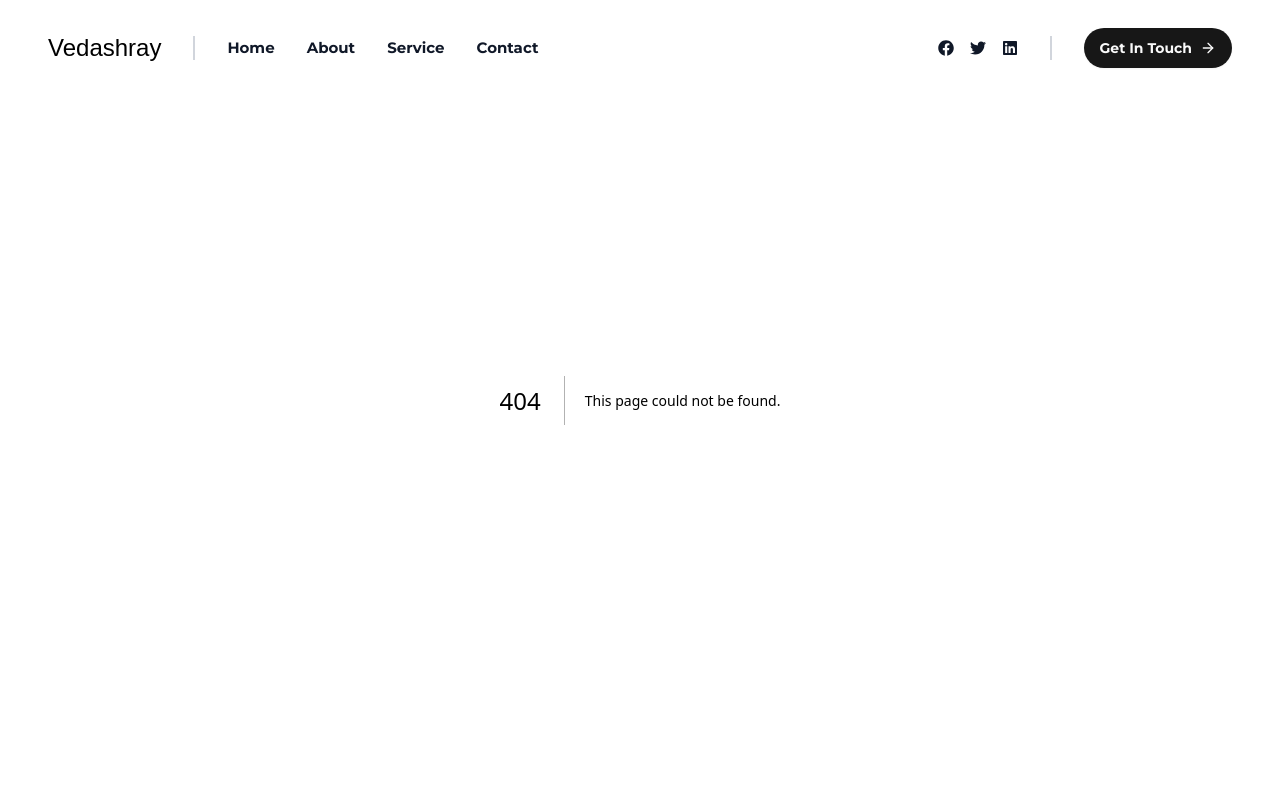
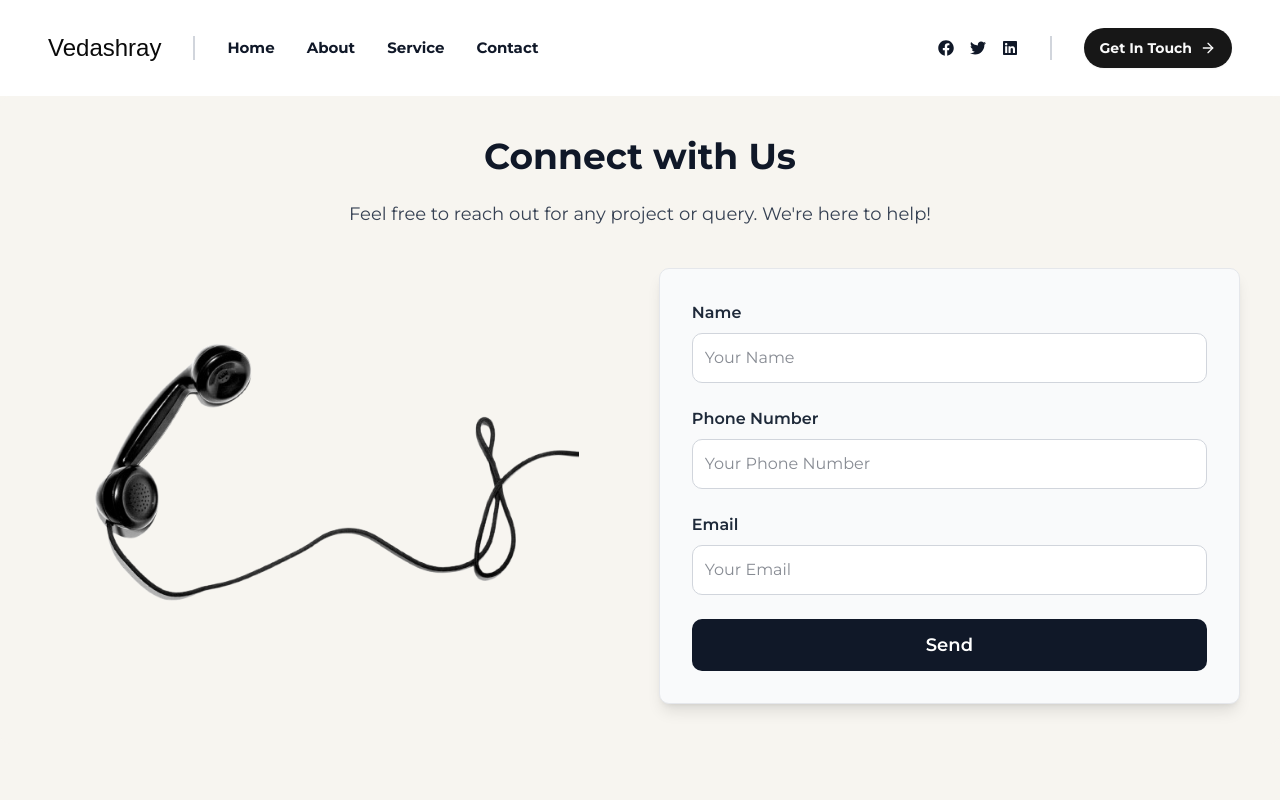
Before and after one commit to imabhaysachan20/vedashray, a Next.js app: page /contact in a window 1280 px wide. Before the commit this address had no page. Shown: the top 800 px of the page. Built offline with nearby package versions, Linux system fonts and the light colour scheme; a web font is replaced by a local one.

Commit message:
desktop view done

```diff
--- a/app/components/footer.jsx
+++ b/app/components/footer.jsx
@@ -5,7 +5,7 @@ import GlobalContainer from './container'
 
 function Footer() {
   return (
-    <GlobalContainer className="bg-[#d7edfc]">
+
     <footer className='bg-[#d7edfc] py-8 md:py-12'>
       <div className='container mx-auto px-4'>
         <div className='grid grid-cols-1 md:grid-cols-2  bg-[#c7e3f8] p-8 border border-[#4a93c6] border-2 border-dashed rounded-2xl gap-8'>
@@ -59,7 +59,7 @@ function Footer() {
       </div>
 
     </footer>
-    </GlobalContainer>
+
   )
 }
 
--- /dev/null
+++ b/app/contact/page.jsx
@@ -0,0 +1,127 @@
+// pages/contact.js
+"use client";
+import { useCallback, useState } from "react";
+import { Button, } from "@/components/ui/button";
+import { Input } from "@/components/ui/input";
+import { Label } from "@/components/ui/label";
+// pages/contact.js
+// pages/contact.js
+// pages/contact.js
+import Image from "next/image";
+import { toast } from "react-toastify";
+import Link from "next/link";
+
+export default function ContactUs() {
+  const [isSubmitting,setIsSubmitting] = useState(false);
+  const handleSubmit = useCallback((e) => {
+    setIsSubmitting(true)
+    e.preventDefault();
+
+    // Use FormData to gather data from the form
+    const formData = new FormData(e.currentTarget);
+
+    // Convert formData to a regular object to view the data
+    const formValues = Object.fromEntries(formData.entries());
+    fetch('https://sheetdb.io/api/v1/', {
+      method: 'POST',
+      headers: {
+          'Accept': 'application/json',
+          'Content-Type': 'application/json'
+      },
+      body: JSON.stringify({
+          data: [
+                  formValues
+          ]
+      })
+  })
+    .then((response) => toast.success("Submitted"))
+    .finally(()=>{setIsSubmitting(false)})
+    // Here you can send formValues to your API or backend
+    // Example: await fetch('/api/submit', { method: 'POST', body: JSON.stringify(formValues) });
+
+    // Optionally, reset the form after submission
+
+    e.target.reset();
+  }, []);
+  return (
+    <div className="container mx-auto my-24 p-6 md:p-10 bg-[#f7f5f0] rounded-lg">
+      <h1 className="text-4xl font-bold text-center mb-6 text-gray-900">
+        Connect with Us
+      </h1>
+      <p className="text-center text-gray-700 mb-10 text-lg">
+        Feel free to reach out for any project or query. We&apos;re here to help!
+      </p>
+
+      <div className="flex flex-col md:flex-row items-center justify-center space-y-10 md:space-y-0 md:space-x-10">
+
+        {/* Left Side: Stock Image */}
+        <div className="w-full md:w-1/2 flex justify-center">
+          <Image
+            src="/contact.png" // Replace with your stock image path
+            alt="Contact Us"
+            width={500}
+            height={350}
+
+          />
+        </div>
+
+        {/* Right Side: Contact Form */}
+        <div className="w-full md:w-1/2 bg-gray-50 p-8 rounded-lg shadow-lg border border-gray-200">
+        <form onSubmit={handleSubmit} className="space-y-6">
+      <div>
+        <label htmlFor="name" className="block text-gray-800 font-semibold">
+          Name
+        </label>
+        <input
+          id="name"
+          name="name" // Include name attribute to work with FormData
+          type="text"
+          required
+          placeholder="Your Name"
+          className="w-full mt-2 p-3 bg-white text-gray-900 border border-gray-300 rounded-lg focus:outline-none focus:ring-2 focus:ring-gray-400"
+        />
+      </div>
+      <div>
+        <label htmlFor="phone" className="block text-gray-800 font-semibold">
+          Phone Number
+        </label>
+        <input
+          id="phone"
+          maxLength={10}
+          required
+          name="phone" // Include name attribute to work with FormData
+          type="tel"
+          placeholder="Your Phone Number"
+          className="w-full mt-2 p-3 bg-white text-gray-900 border border-gray-300 rounded-lg focus:outline-none focus:ring-2 focus:ring-gray-400"
+        />
+      </div>
+      <div>
+        <label htmlFor="email" className="block text-gray-800 font-semibold">
+          Email
+        </label>
+        <input
+          id="email"
+          name="email" // Include name attribute to work with FormData
+          required
+          type="email"
+          placeholder="Your Email"
+          className="w-full mt-2 p-3 bg-white text-gray-900 border border-gray-300 rounded-lg focus:outline-none focus:ring-2 focus:ring-gray-400"
+        />
+      </div>
+      <div>
+        <button
+        disabled={isSubmitting}
+          type="submit"
+          className="w-full bg-gray-900 text-white py-3 rounded-lg font-semibold text-lg transition duration-300 hover:bg-gray-700"
+        >
+          Send
+        </button>
+      </div>
+    </form>
+
+
+        </div>
+      </div>
+    </div>
+  );
+}
--- a/app/layout.js
+++ b/app/layout.js
@@ -1,6 +1,7 @@
 import {Calistoga,Montserrat } from "next/font/google";
 import "./globals.css";
 import Header from "./components/header";
+import Footer from "./components/footer";
 
 const montserrat = Montserrat({
   subsets:['latin'],
@@ -28,6 +29,7 @@ export default function RootLayout({ children }) {
       >
         <Header/>
         {children}
+        <Footer/>
       </body>
     </html>
   );
--- a/app/page.js
+++ b/app/page.js
@@ -21,7 +21,7 @@ export default function Home() {
       <Testimony/>
       <Client/>
       <div className="bg-white" id ="services">
-    <div className='relative bg-[#3e8bc2] h-[20vh] mt-24 flex items-center justify-center'>
+    <div className='relative bg-[#3e8bc2] h-[20vh] mt-24` flex items-center justify-center'>
     <div className="absolute w-full bottom-0 bg-[url('/wave2.svg')] bg- h-[30px] mt-40 bg-contain animate-backgroundPosition"></div>
 
 
@@ -33,7 +33,7 @@ export default function Home() {
       <Services/>
       </GlobalContainer>
       <GlobalContainer className="bg-[#d7edfc]">
-      <Footer/>
+
       </GlobalContainer>
 
     </div>
--- /dev/null
+++ b/components/ui/input.jsx
@@ -0,0 +1,24 @@
+import * as React from "react"
+
+import { cn } from "@/lib/utils"
+
+function Input({
+  className,
+  type,
+  ...props
+}) {
+  return (
+    (<input
+      type={type}
+      data-slot="input"
+      className={cn(
+        "file:text-foreground placeholder:text-muted-foreground selection:bg-primary selection:text-primary-foreground dark:bg-input/30 border-input flex h-9 w-full min-w-0 rounded-md border bg-transparent px-3 py-1 text-base shadow-xs transition-[color,box-shadow] outline-none file:inline-flex file:h-7 file:border-0 file:bg-transparent file:text-sm file:font-medium disabled:pointer-events-none disabled:cursor-not-allowed disabled:opacity-50 md:text-sm",
+        "focus-visible:border-ring focus-visible:ring-ring/50 focus-visible:ring-[3px]",
+        "aria-invalid:ring-destructive/20 dark:aria-invalid:ring-destructive/40 aria-invalid:border-destructive",
+        className
+      )}
+      {...props} />)
+  );
+}
+
+export { Input }
--- /dev/null
+++ b/components/ui/label.jsx
@@ -0,0 +1,23 @@
+"use client"
+
+import * as React from "react"
+import * as LabelPrimitive from "@radix-ui/react-label"
+
+import { cn } from "@/lib/utils"
+
+function Label({
+  className,
+  ...props
+}) {
+  return (
+    (<LabelPrimitive.Root
+      data-slot="label"
+      className={cn(
+        "flex items-center gap-2 text-sm leading-none font-medium select-none group-data-[disabled=true]:pointer-events-none group-data-[disabled=true]:opacity-50 peer-disabled:cursor-not-allowed peer-disabled:opacity-50",
+        className
+      )}
+      {...props} />)
+  );
+}
+
+export { Label }
--- a/package.json
+++ b/package.json
@@ -10,6 +10,7 @@
   },
   "dependencies": {
     "@radix-ui/react-dialog": "^1.1.11",
+    "@radix-ui/react-label": "^2.1.5",
     "@radix-ui/react-slot": "^1.2.0",
     "class-variance-authority": "^0.7.1",
     "clsx": "^2.1.1",
@@ -19,6 +20,7 @@
     "react": "^19.0.0",
     "react-dom": "^19.0.0",
     "react-icons": "^5.5.0",
+    "react-toastify": "^11.0.5",
     "tailwind-merge": "^3.2.0"
   },
   "devDependencies": {
```
Also changed, not shown: public/contact.png (added), 1 other file (tests, documents, lock files or other folders).
